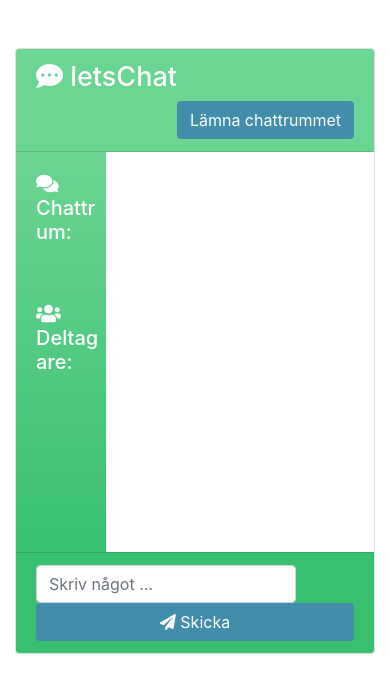
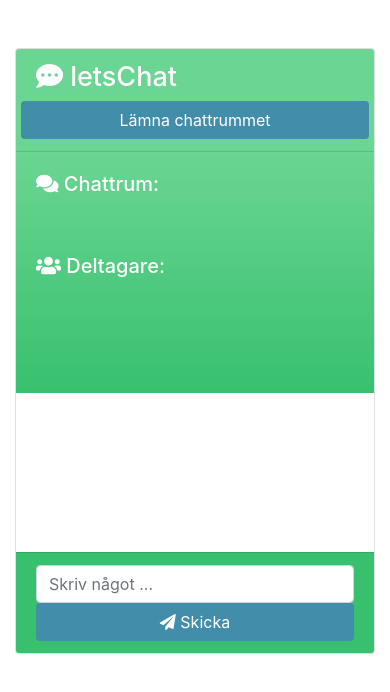
Before and after one commit to alexandermasud/letsChat, a website: page public/chat.html in a window 390 px wide. Drawn offline with nearby package versions, Linux system fonts and the light colour scheme; no server answers.

Commit message:
Mobile ui fix

```diff
--- a/public/chat.html
+++ b/public/chat.html
@@ -24,16 +24,20 @@
     <div class="container mt-5">
       <div class="card ">
         <div class="card-header">
-          <h1 class="float-left h1Chat">
-            <i class="fas fa-comment-dots"></i> letsChat
-          </h1>
-          <a href="index.html" class="btn btn-default float-right"
-            >Lämna chattrummet</a
-          >
+          <div class="row">
+            <h1 class="float-left h1Chat col-12 col-xs-12 col-sm-8 col-md-6">
+              <i class="fas fa-comment-dots"></i> letsChat
+            </h1>
+            <a
+              href="index.html"
+              class="btn btn-default float-right col-12 col-xs-12 col-sm-4 col-md-6"
+              >Lämna chattrummet</a
+            >
+          </div>
         </div>
         <div class="card-body">
           <div class="row weirdrow">
-            <div class="col col-3 aside">
+            <div class="col col-md-3 col-12 aside">
               <h3><i class="fas fa-comments"></i> Chattrum:</h3>
               <h2 id="room-name"></h2>
               <h3 class="participants">
@@ -42,7 +46,7 @@
               <ul id="users"></ul>
             </div>
 
-            <div class="col col-9">
+            <div class="col col-md-9 col-12">
               <div class="chat-messages"></div>
             </div>
           </div>
@@ -50,19 +54,19 @@
         <div class="card-footer">
           <form id="chat-form">
             <div class="row">
-              <div class="col col-10">
+              <div class="col col-12 col-sm-12 col-md-10">
                 <div class="form-group chatInput">
                   <input
                     id="msg"
                     type="text"
-                    class="form-control"
+                    class="form-control form-input-fix"
                     placeholder="Skriv något ..."
                     required
                     autocomplete="off"
                   />
                 </div>
               </div>
-              <div class="col col2">
+              <div class="col col-12 col-sm-12 col-md-2">
                 <button class="btn btn-default btn-block float-right">
                   <i class="fas fa-paper-plane"></i> Skicka
                 </button>
--- a/public/css/style.css
+++ b/public/css/style.css
@@ -64,6 +64,7 @@
   padding-top: 5px;
   padding-bottom: 5px;
   margin-right: 20px;
+  font-size: 25px;
 }
 
 ul li {
@@ -106,3 +107,9 @@
 .participants {
   margin-top: 40px;
 }
+
+@media only screen and (min-width: 768px) and (max-width: 991px) {
+  .form-input-fix {
+    min-height: 63px;
+  }
+}
```
